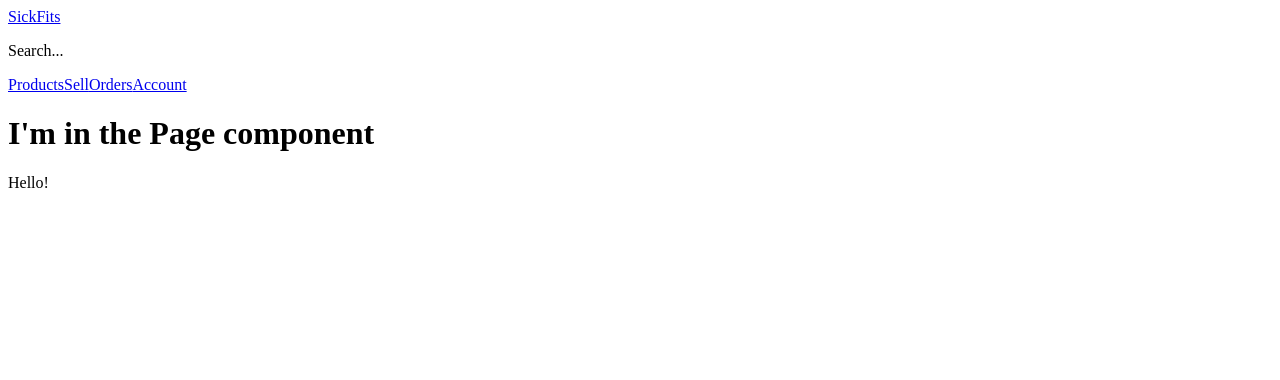
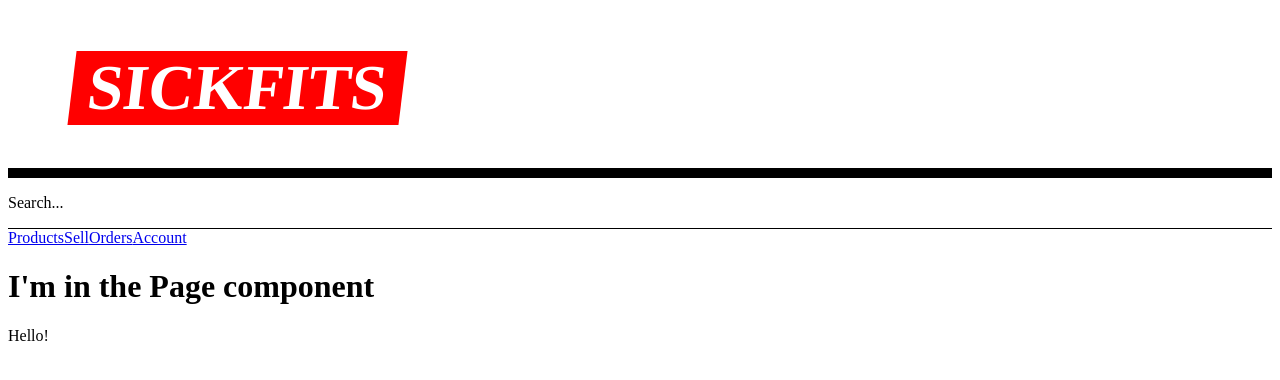
Before and after one commit to ThalesAvila/sick-fits, a Next.js app in the folder frontend/: page / in a window 1280 px wide. Shown: the top 380 px of the page. Built offline with nearby package versions, Linux system fonts and the light colour scheme.

Commit message:
feat: styled-components Header and Logo

```diff
--- a/frontend/components/Header.js
+++ b/frontend/components/Header.js
@@ -1,16 +1,51 @@
 import Link from 'next/link';
+import styled from 'styled-components';
 import Nav from './Nav';
+
+const Logo = styled.h1`
+  background: red;
+  font-size: 4rem;
+  margin-left: 4rem;
+  position: relative;
+  z-index: 2;
+  transform: skew(-7deg);
+
+  a {
+    color: white;
+    text-decoration: none;
+    text-transform: uppercase;
+    padding: 0.5rem 1rem;
+  }
+`;
+
+const HeaderStyled = styled.header`
+  .bar {
+    border-bottom: 10px solid var(--black, black);
+    display: grid;
+    grid-template-columns: auto 1fr;
+    justify-content: space-between;
+    align-items: center;
+  }
+
+  .sub-bar {
+    display: grid;
+    grid-template-columns: 1fr auto;
+    border-bottom: 1px solid var(--black, black);
+  }
+`;
 
 export default function Header() {
   return (
-    <header>
+    <HeaderStyled>
       <div className="bar">
-        <Link href="/">SickFits</Link>
+        <Logo>
+          <Link href="/">SickFits</Link>
+        </Logo>
       </div>
       <div className="sub-bar">
         <p>Search...</p>
       </div>
       <Nav />
-    </header>
+    </HeaderStyled>
   );
 }
```
